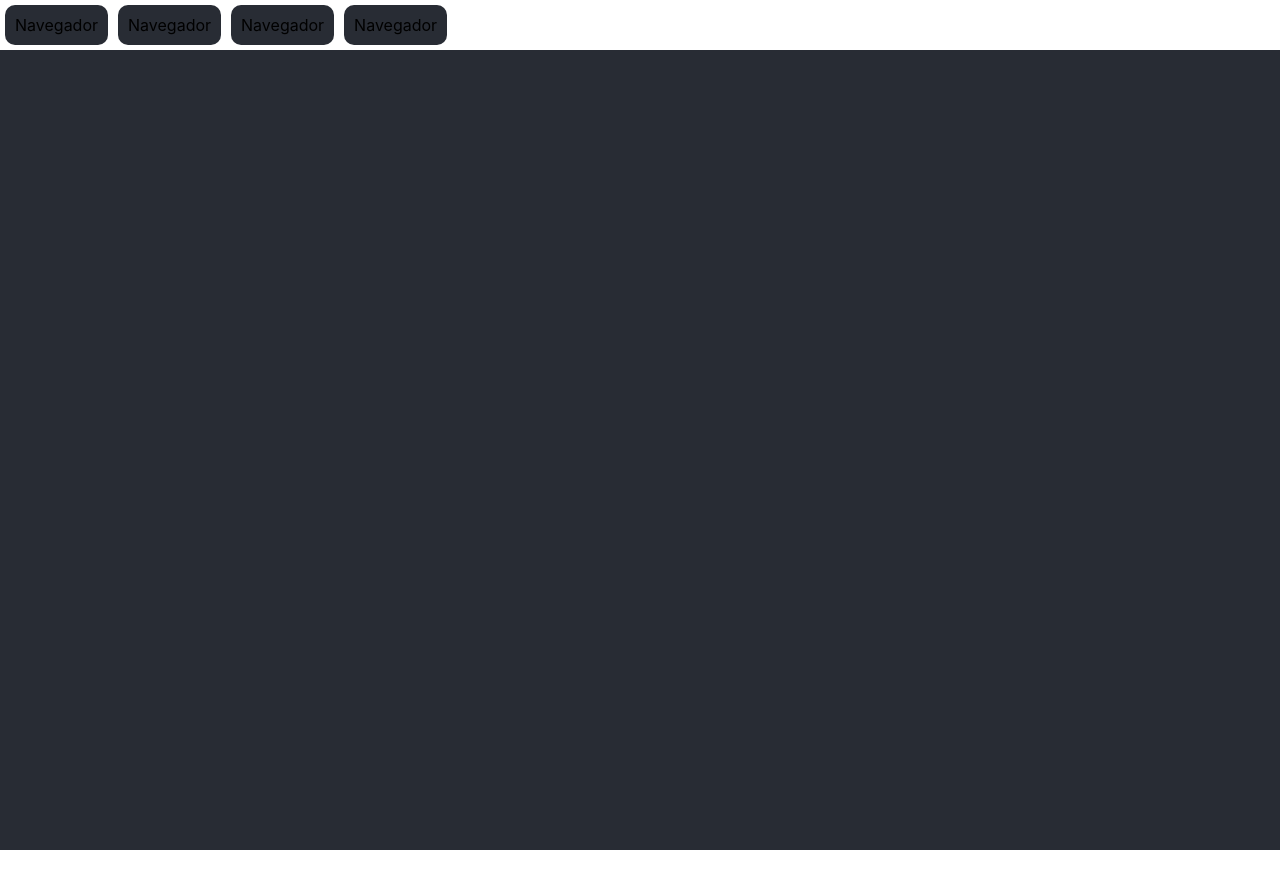
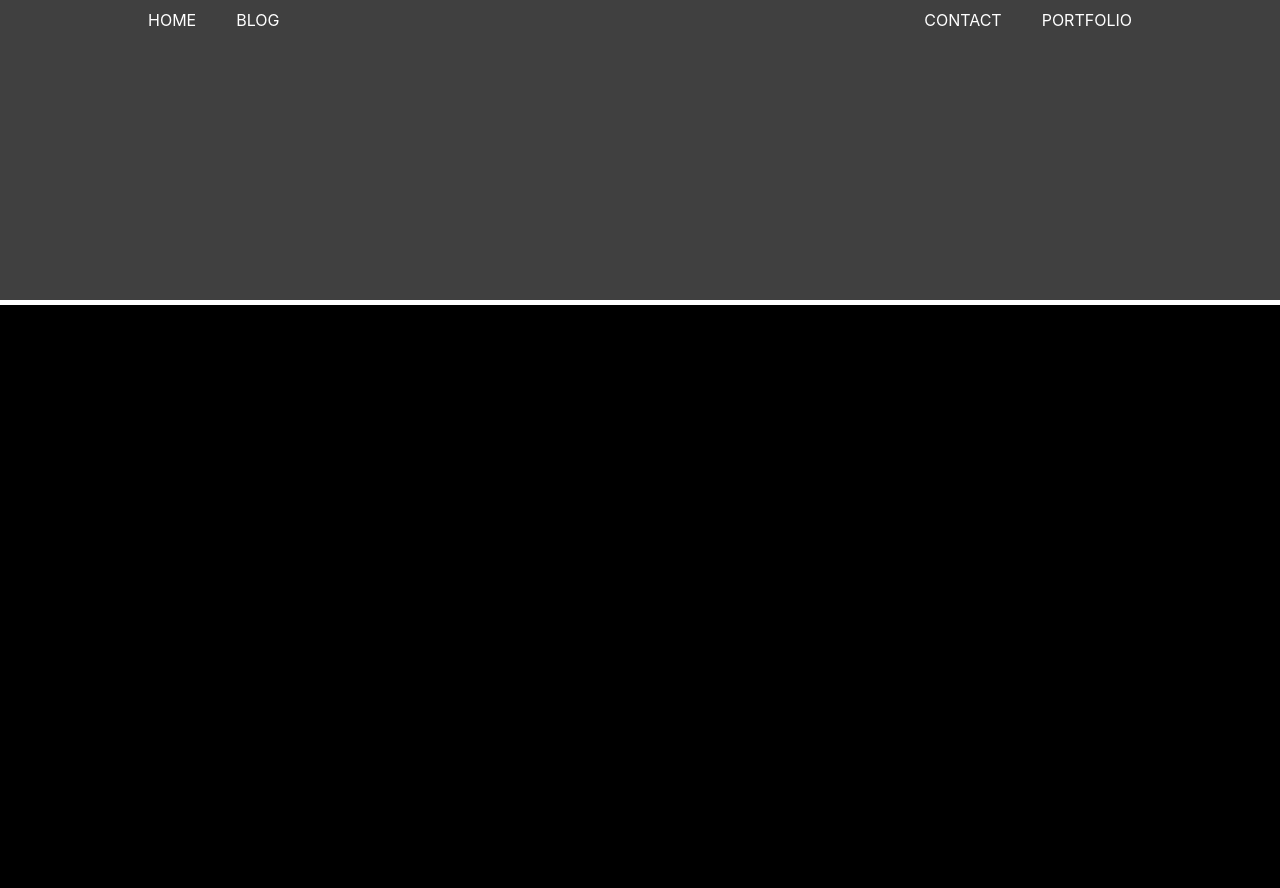
Before and after one commit to lesanpi/lesanpi.com, a React (Create React App) app in the folder lesanpi.com/: page / in a window 1280 px wide. Shown: the top 888 px of the page. Before the commit the page ends 850 px from the top, so only its background shows below. Built offline with nearby package versions, Linux system fonts and the light colour scheme.

Commit message:
Actualizacion navbar 1

```diff
--- a/lesanpi.com/src/App.css
+++ b/lesanpi.com/src/App.css
@@ -14,7 +14,7 @@
 }
 
 .App-header {
-  background-color: #282c34;/*#282c34;*/
+  background-color: black;/*#282c34;*/
   min-height: 100vh;
   display: flex;
   flex-direction: column;
--- a/lesanpi.com/src/App.js
+++ b/lesanpi.com/src/App.js
@@ -1,5 +1,4 @@
 import React from 'react';
-import logo from './logo.svg';
 import './App.css';
 import Nav from './nav/containers/nav';
 
--- a/lesanpi.com/src/nav/components/nav.css
+++ b/lesanpi.com/src/nav/components/nav.css
@@ -1,18 +1,41 @@
-.nav{
-	background: white; /*#282c34;*/
-	display: flex;
-	flex-direction: row;
-	text-align: center;
-	align-content: center;
-	align-items: center;
+.mainMenu{
+	width: 100%;
+	position: relative;
+	height: 300px;
+	background: rgba(0,0,0,.75);
+	border-bottom: 5px solid white;
+}
+.innerMainMenu{
+	margin: 0 auto;
+	padding: 0;
+	width: 80vw;
 
 }
-.navComponent{
-	margin: 5px;
-	padding: 10px;
-	background: #282c34;
-	border-radius: 10px;
+.innerMainMenu ul{
+	margin: 0;
+	padding: 0;
+	list-style: none;
+	text-align: right;
 }
-.navComponent p{
-	margin: 0;
+.innerMainMenu ul li{
+	float: none;
+	display: inline-block;
+	font-size: 20px;
 }
+.innerMainMenu ul li:nth-child(1){
+	float: left;
+}
+.innerMainMenu ul li:nth-child(2){
+	float: left;
+}
+.innerMainMenu ul li a{
+	display: inline-block;
+	color: white;
+	font-size: 1rem;
+	text-transform: uppercase;
+	text-decoration: none;
+	display: block;
+	padding: 10px 20px;
+}
+
+/*#282c34;*/
--- a/lesanpi.com/src/nav/components/nav.js
+++ b/lesanpi.com/src/nav/components/nav.js
@@ -2,11 +2,15 @@ import React from 'react';
 import './nav.css'
 function Nav(props) {
 	return(
-		<div className="nav">
-			<div className="navComponent"><p>Navegador</p></div>
-			<div className="navComponent"><p>Navegador</p></div>
-			<div className="navComponent"><p>Navegador</p></div>
-			<div className="navComponent"><p>Navegador</p></div>
+		<div className="mainMenu">
+			<div className="innerMainMenu">
+				<ul>
+					<li><a>Home</a></li>
+					<li><a>Blog</a></li>
+					<li><a>Contact</a></li>
+					<li><a>Portfolio</a></li>
+				</ul>
+			</div>
 		</div>
 	)
 }
```
